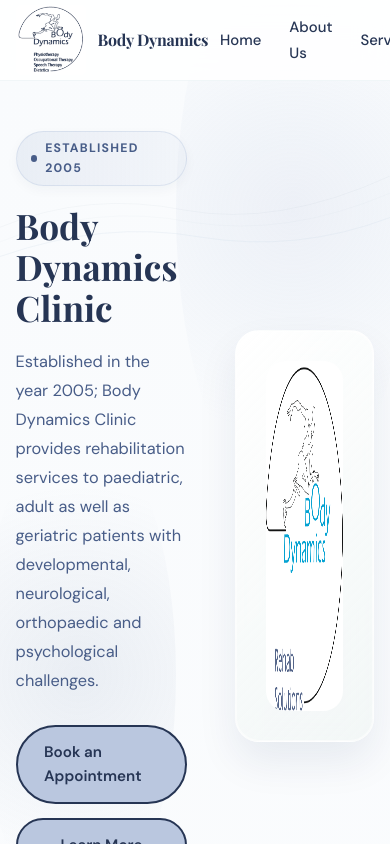
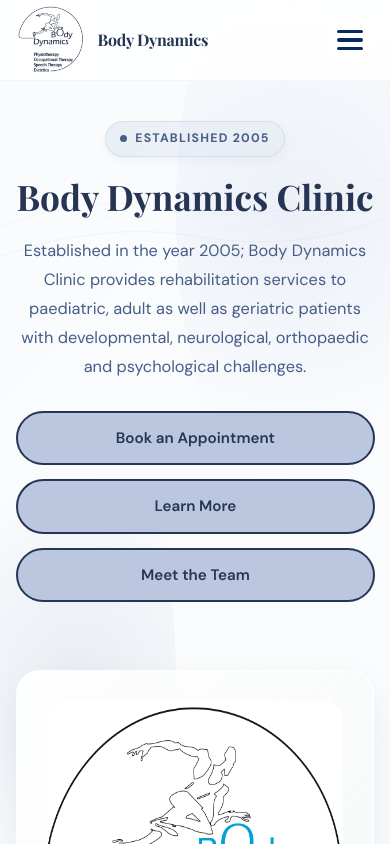
Before and after one commit to Body-Dynamics/BodyDynamics, a Next.js app: page / in a window 390 px wide. Shown: the top 844 px of the page. Built offline with nearby package versions, Linux system fonts and the light colour scheme.

Commit message:
Responsiveness bug fix

```diff
--- a/app/globals.css
+++ b/app/globals.css
@@ -1020,7 +1020,7 @@
       }
     }
 
-    @media (max-width: 60px) {
+    @media (max-width: 992px) {
       .logo-text .brand {
         font-size: 1rem;
       }
@@ -1032,6 +1032,18 @@
 
       .hero-grid {
         min-height: auto;
+        text-align: center;
+        padding: 40px 0;
+      }
+
+      .hero-actions {
+        justify-content: center;
+      }
+
+      .welcome-graphic {
+        display: flex;
+        justify-content: center;
+        margin: 20px auto 0;
       }
 
       .services-grid {
```
